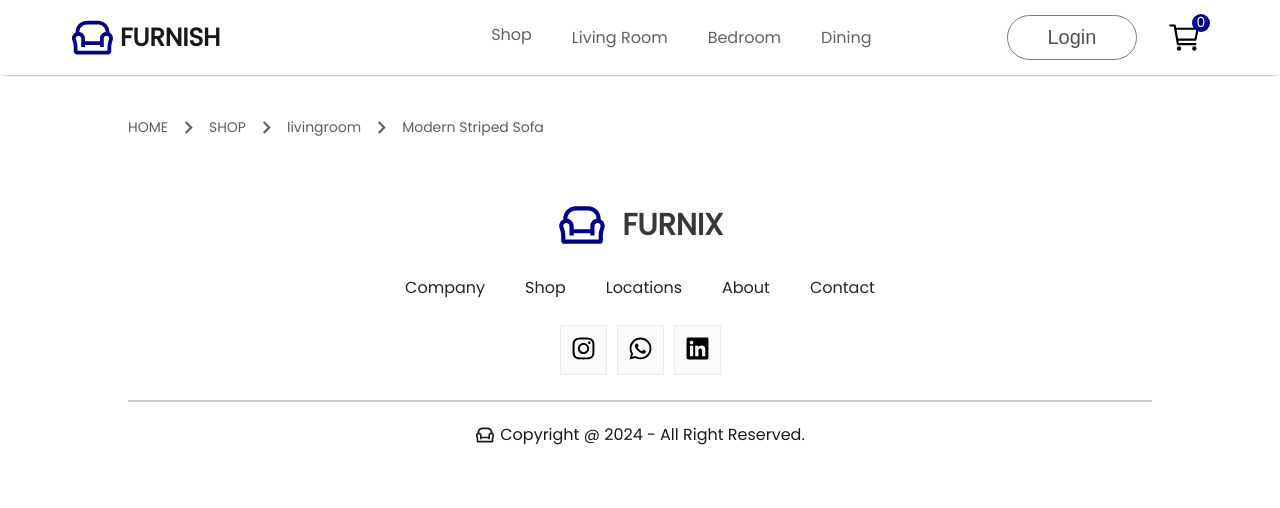
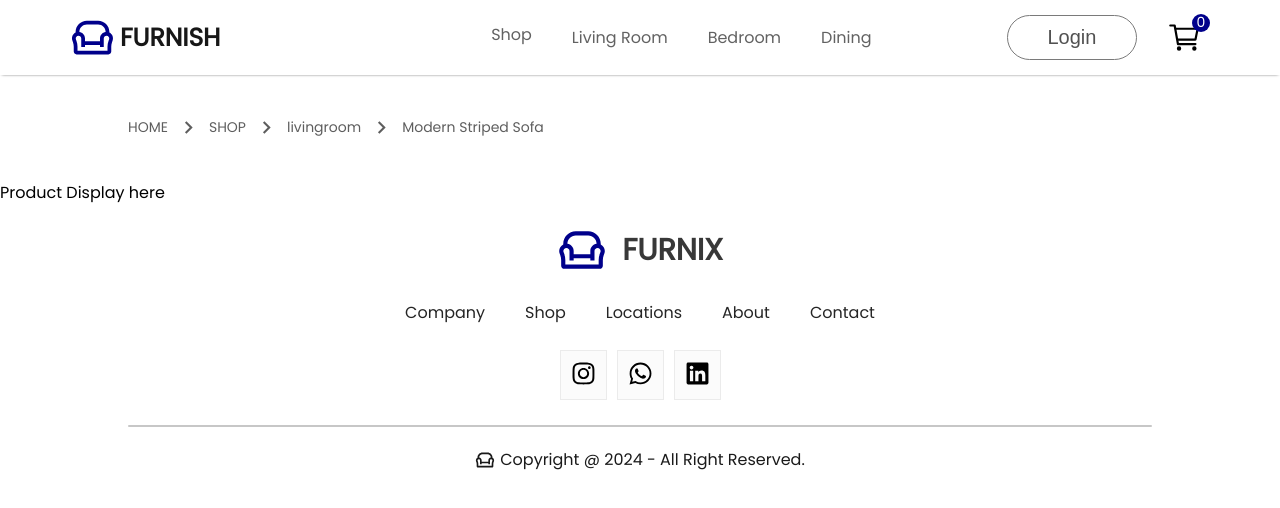
Before and after one commit to iambasilp/Fullstack-Furniture-Webapp, a React (Vite) app in the folder frontend/: page /product/1 in a window 1280 px wide. Shown: the top 508 px of the page. Built offline with nearby package versions, Linux system fonts and the light colour scheme.

Commit message:
ProductDisplay Component Added

```diff
--- /dev/null
+++ b/frontend/src/Components/Private/ProductDisplay/ProductDisplay.jsx
@@ -0,0 +1,11 @@
+import React from 'react'
+
+const ProductDisplay = () => {
+  return (
+    <div>
+      Product Display here
+    </div>
+  )
+}
+
+export default ProductDisplay
--- a/frontend/src/Pages/Product/Product.jsx
+++ b/frontend/src/Pages/Product/Product.jsx
@@ -2,6 +2,7 @@ import React, { useContext } from 'react'
 import { ShopContext } from '../../Context/ShopContext';
 import { useParams } from 'react-router-dom';
 import Pathway from '../../Components/Private/Pathway/Pathway';
+import ProductDisplay from '../../Components/Private/ProductDisplay/ProductDisplay';
 
 
 const Product = () => {
@@ -11,6 +12,7 @@ const Product = () => {
   return (
     <div>
       <Pathway product={product}/>
+      <ProductDisplay product={product}/>
     </div>
   )
 }
```
Also changed, not shown: frontend/src/Components/Private/ProductDisplay/ProductDisplay.css (added).
